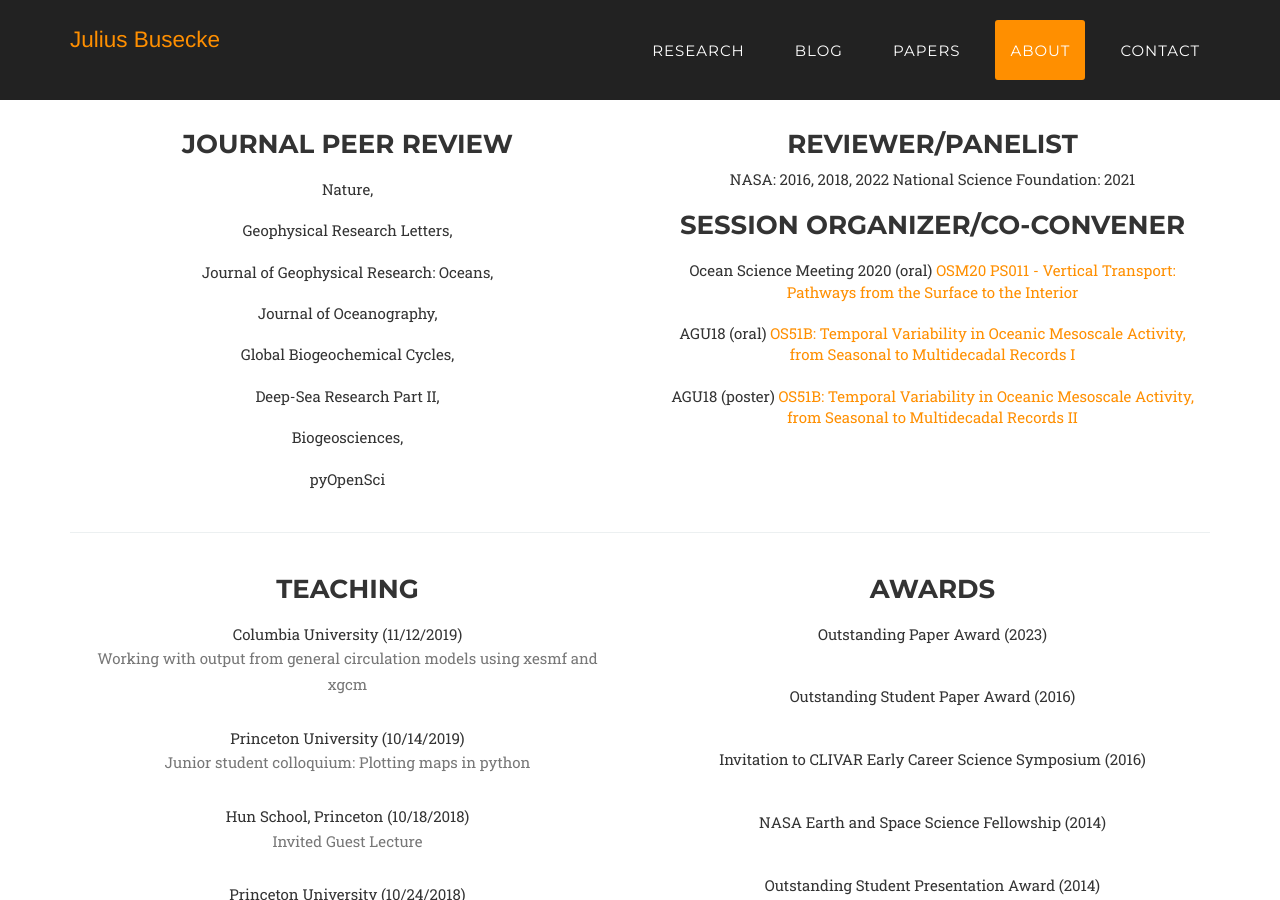
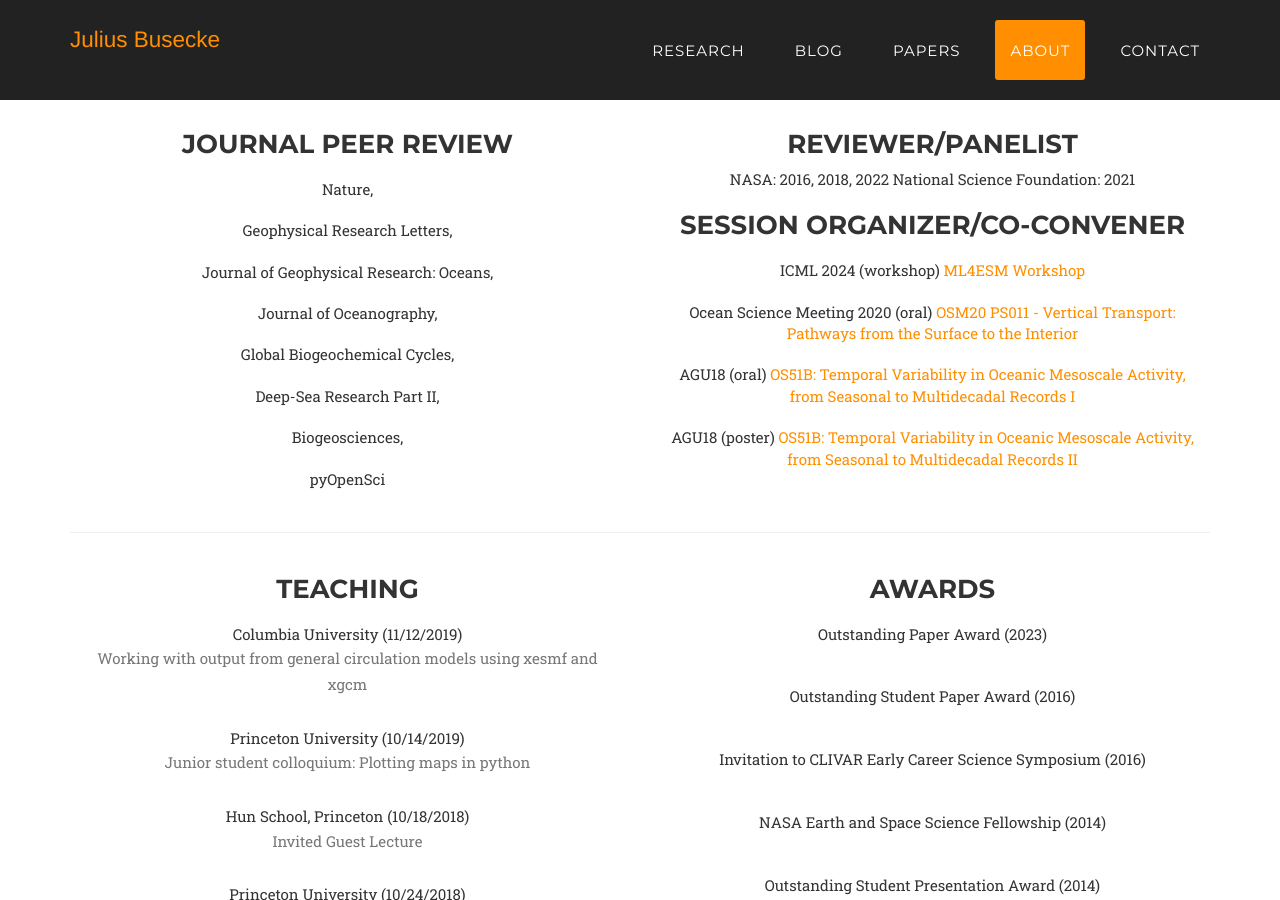
Before and after one commit to jbusecke/jbusecke.github.io, a Jekyll site: the page built from index.html, in a window 1280 px wide and 900 px high, scrolled down 6578 px. Built offline with Jekyll 4.4.1, drawn with Linux system fonts in a browser that asks for light colours; some web fonts are replaced; comment, search, counter and statistics services are not loaded.

Commit message:
Update public_service.yml

```diff
--- a/_data/public_service.yml
+++ b/_data/public_service.yml
@@ -33,12 +33,16 @@ proposal_review:
     date: '2021'
 
 session_organizer:
+  - kind: workshop
+    occasion: ICML 2024
+    title: ML4ESM Workshop
+    link: https://leap-stc.github.io/ml4esm-workshop/
+    role: Program Committee Member
   - kind: oral
     # link: missing
     occasion: Ocean Science Meeting 2020
     role: Session Co-convener
     title: 'OSM20 PS011 - Vertical Transport: Pathways from the Surface to the Interior'
-
   - kind: oral
     link: https://ativsoftware.com/appinfo.php?page=Session&project=AGU18&server=eventpilotadmin.com&id=s57614-38514
     occasion: AGU18
```
